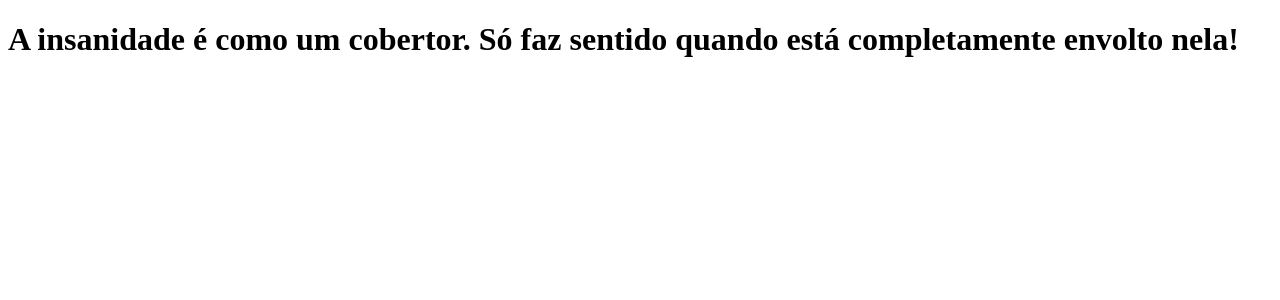
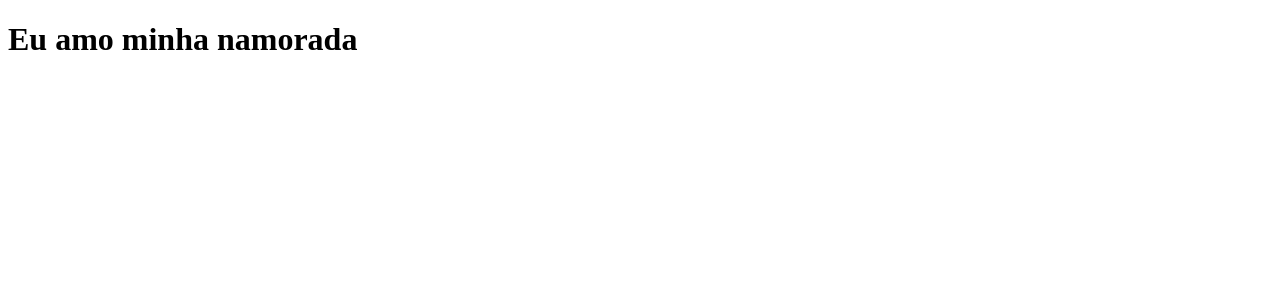
Before and after one commit to joaoskdev/pulse-sync, a Next.js app: page / in a window 1280 px wide. Shown: the top 300 px of the page. Built offline with nearby package versions, Linux system fonts and the light colour scheme.

Commit message:
Update index.js

```diff
--- a/pages/index.js
+++ b/pages/index.js
@@ -1,5 +1,5 @@
 function Home() {
-    return <h1>A insanidade é como um cobertor. Só faz sentido quando está completamente envolto nela!</h1>
+    return <h1>Eu amo minha namorada </h1>
 }
 
 export default Home;
```
